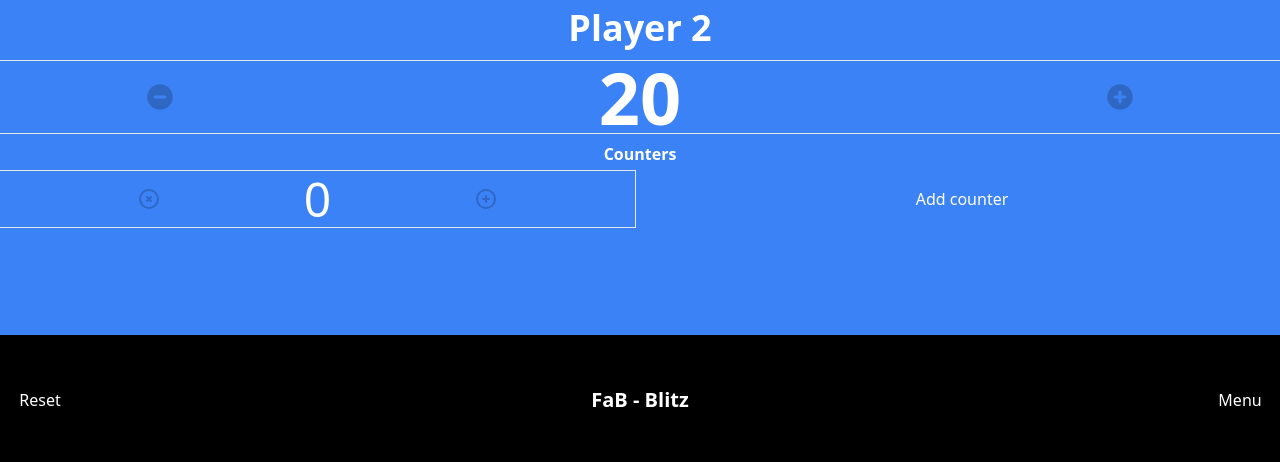
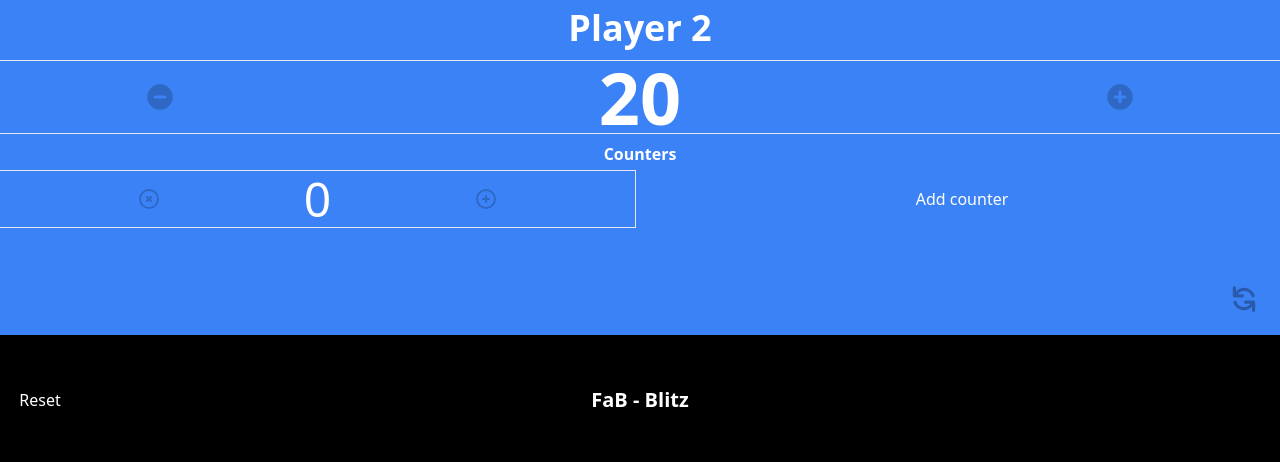
Before and after one commit to didley/lp-track, a React (Create React App) app: page / in a window 1280 px wide. Shown: the top 462 px of the page. Built offline with nearby package versions, Linux system fonts and the light colour scheme.

Commit message:
Implements rotating player card

```diff
--- a/src/app/App.tsx
+++ b/src/app/App.tsx
@@ -3,7 +3,7 @@ import { PlayerCard } from "./components/PlayerCard";
 
 function App() {
   return (
-    <div className="h-screen w-screen grid select-none">
+    <div className="h-screen w-screen grid select-none bg-black">
       <PlayerCard playerIndex={1} />
       <TitleBar />
       <PlayerCard playerIndex={0} />
--- a/src/app/components/PlayerCard/Counters.tsx
+++ b/src/app/components/PlayerCard/Counters.tsx
@@ -1,6 +1,6 @@
 import { useGlobalCtx } from "app/state/context";
 import { select } from "app/state/selectors";
-import { MinusIcon, PlusIcon, DelIcon } from "app/utils/icons";
+import { MinusIcon, PlusIcon, DelIcon } from "app/components/icons";
 
 type Props = {
   playerIndex: number;
--- a/src/app/components/PlayerCard/index.tsx
+++ b/src/app/components/PlayerCard/index.tsx
@@ -1,14 +1,25 @@
 import { useGlobalCtx } from "app/state/context";
 import { select } from "app/state/selectors";
 import { Counters } from "./Counters";
-import { MinusIconSolid, PlusIconSolid } from "app/utils/icons";
+import {
+  MinusIconSolid,
+  PlusIconSolid,
+  RotateIcon,
+} from "app/components/icons";
+import { useState } from "react";
 
 type Props = { playerIndex: number };
 
 export const PlayerCard = ({ playerIndex }: Props) => {
   const [state, dispatch] = useGlobalCtx();
+  const player = select.player(state, playerIndex);
+  const [rotation, setRotation] = useState<number>(() => player.cardRotation);
 
-  const player = select.player(state, playerIndex);
+  const handleRotation = () => {
+    dispatch({ type: "player/rotate", playerIndex });
+    setRotation((prev) => prev + 190);
+    setTimeout(() => setRotation((prev) => prev - 10), 200);
+  };
 
   const bgColorClass = {
     red: "bg-red-500 h-full w-full text-center",
@@ -16,7 +27,13 @@ export const PlayerCard = ({ playerIndex }: Props) => {
   };
 
   return (
-    <div className={bgColorClass[player.color]}>
+    <div
+      className={bgColorClass[player.color]}
+      style={{
+        transform: `rotate(${rotation}deg)`,
+        transition: "0.2s",
+      }}
+    >
       <h1 className="text-white my-1 py-1">{player.name}</h1>
       <div className="my-2 border-y flex justify-around relative">
         <button
@@ -38,6 +55,14 @@ export const PlayerCard = ({ playerIndex }: Props) => {
         </div>
       </div>
       <Counters playerIndex={playerIndex} />
+      {playerIndex > 0 && (
+        <button
+          onClick={handleRotation}
+          className="absolute bottom-0 mb-5 right-0 mr-5 w-8 h-8 opacity-30"
+        >
+          <RotateIcon />
+        </button>
+      )}
     </div>
   );
 };
--- a/src/app/components/TitleBar.tsx
+++ b/src/app/components/TitleBar.tsx
@@ -15,13 +15,13 @@ export const TitleBar = () => {
   return (
     <div className="bg-black text-white flex h-full w-full text-center items-center">
       <div className="h-full w-20 grid flex-none">
-        {gameOpts.lifePoints.changeType === "numpad" && <button>Undo</button>}
+        {/* {gameOpts.lifePoints.changeType === "numpad" && <button>Undo</button>} */}
         <button onClick={() => dispatch({ type: "game/reset" })}>Reset</button>
       </div>
       <div className="h-full grid grow">
         <h1 className="text-xl text-white m-auto flex-none">{title}</h1>
       </div>
-      <button className="w-20">Menu</button>
+      <button className="w-20 invisible">Menu</button>
     </div>
   );
 };
--- a/src/app/utils/icons.tsx
+++ b/src/app/components/icons.tsx
@@ -74,3 +74,18 @@ export const PlusIconSolid = ({ className = "h-8 w-8" }) => (
     />
   </svg>
 );
+
+export const RotateIcon = ({ className = "h-8 w-8" }) => (
+  <svg
+    xmlns="http://www.w3.org/2000/svg"
+    className={className}
+    viewBox="0 0 20 20"
+    fill="currentColor"
+  >
+    <path
+      fillRule="evenodd"
+      d="M4 2a1 1 0 011 1v2.101a7.002 7.002 0 0111.601 2.566 1 1 0 11-1.885.666A5.002 5.002 0 005.999 7H9a1 1 0 010 2H4a1 1 0 01-1-1V3a1 1 0 011-1zm.008 9.057a1 1 0 011.276.61A5.002 5.002 0 0014.001 13H11a1 1 0 110-2h5a1 1 0 011 1v5a1 1 0 11-2 0v-2.101a7.002 7.002 0 01-11.601-2.566 1 1 0 01.61-1.276z"
+      clipRule="evenodd"
+    />
+  </svg>
+);
--- a/src/app/state/reducers.ts
+++ b/src/app/state/reducers.ts
@@ -73,6 +73,17 @@ export const reducers = (state: GlobalState, action: Action) => {
         });
       });
     }
+    case "player/rotate": {
+      return produce(state, (draftState) => {
+        const { playerIndex } = action;
+        const cardRotation = draftState.players[playerIndex].cardRotation;
+
+        if (cardRotation === 0)
+          draftState.players[playerIndex].cardRotation = 180;
+        else if (cardRotation === 180)
+          draftState.players[playerIndex].cardRotation = 0;
+      });
+    }
 
     default:
       throw new Error(`Unhandled action type: ${type}`);
--- a/src/app/state/types.ts
+++ b/src/app/state/types.ts
@@ -1,7 +1,7 @@
 export type Player = {
   name: string;
   color: PlayerColor;
-  cardRotation: 0 | 1 | 2 | 3;
+  cardRotation: 0 | 90 | 180 | 270;
   counters: number[];
   lp: number;
 };
@@ -37,4 +37,5 @@ export type Action =
   | { type: "counter/decrement"; playerIndex: number; counterIndex: number }
   | { type: "counter/add"; playerIndex: number }
   | { type: "counter/remove"; playerIndex: number; counterIndex: number }
-  | { type: "game/reset" };
+  | { type: "game/reset" }
+  | { type: "player/rotate"; playerIndex: number };
--- a/src/index.css
+++ b/src/index.css
@@ -42,9 +42,9 @@
   input {
     @apply py-1 sm:py-2 px-3 text-xl sm:text-sm rounded-md border leading-tight text-gray-900;
   }
-  /* button {
+  button {
     @apply touch-manipulation;
-  } */
+  }
   /* input:focus {
     @apply outline-none border-blue-600 bg-white shadow-outline;
   }
```
